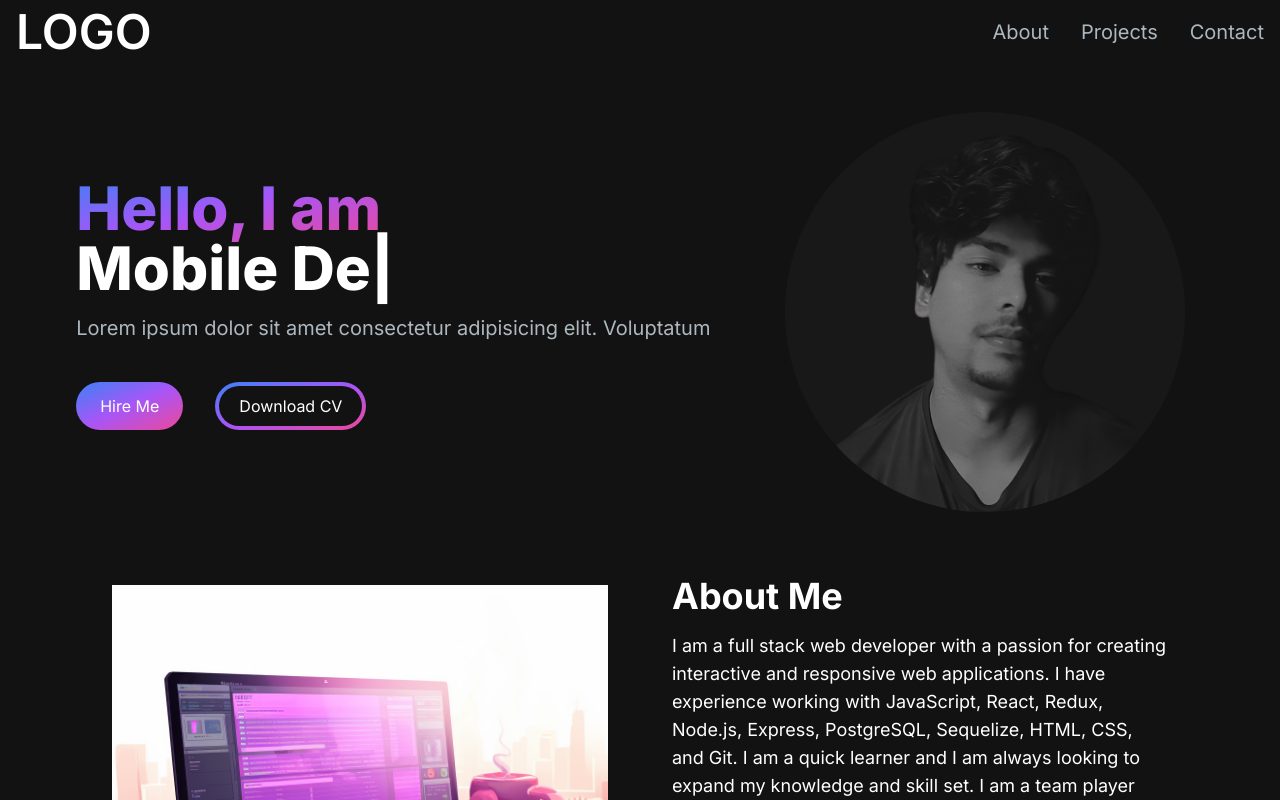
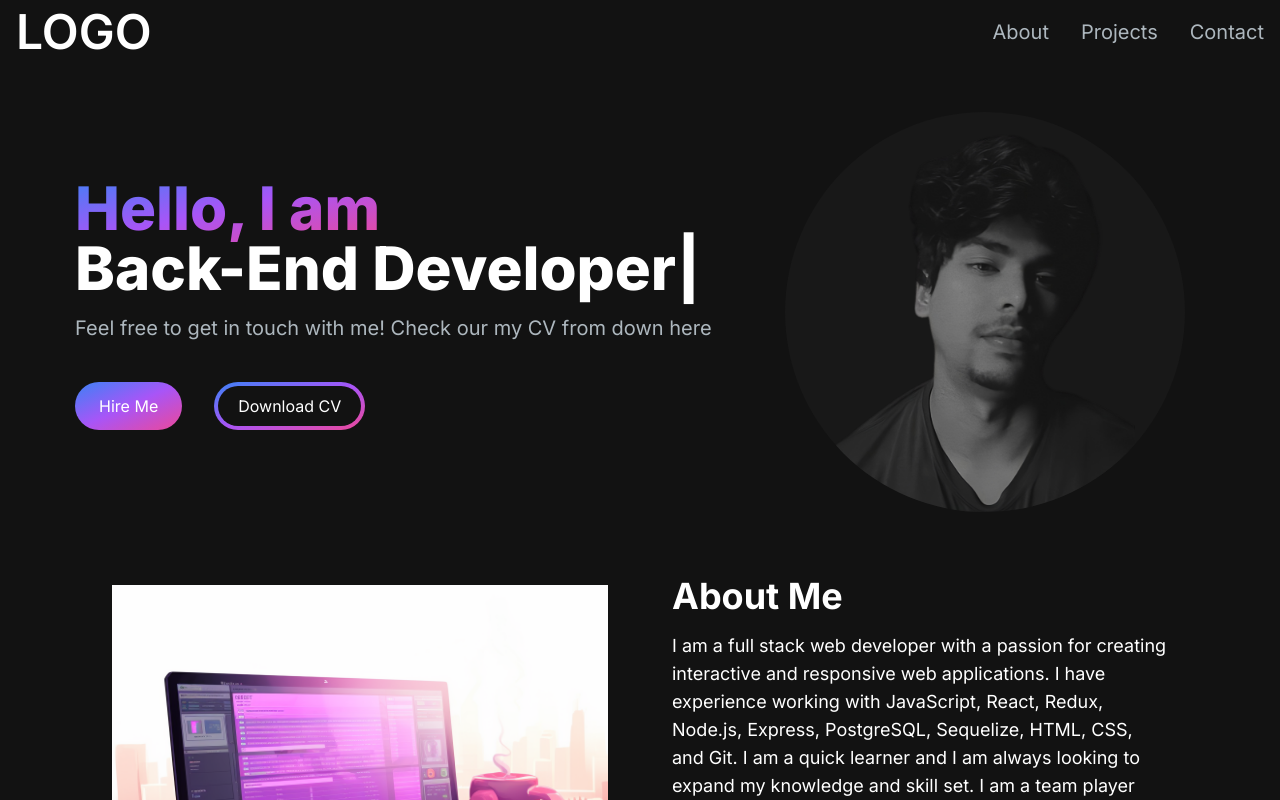
Before and after one commit to Jeffranjan/My-Portfolio, a Next.js app: page / in a window 1280 px wide. Shown: the top 800 px of the page. Built offline with nearby package versions, Linux system fonts and the light colour scheme.

Commit message:
Text Updated

```diff
--- a/src/app/components/HeroSection.jsx
+++ b/src/app/components/HeroSection.jsx
@@ -23,9 +23,9 @@ const HeroSection = () => {
               sequence={[
                 "Ranjan",
                 1000,
-                "Web Developer",
+                "Front-End Developer",
                 1000,
-                "Mobile Developer",
+                "Back-End Developer",
                 1000,
                 "UI/UX Designer",
                 1000,
@@ -36,7 +36,7 @@ const HeroSection = () => {
             />
           </h1>
           <p className="text-[#ADB7BE] text-base mb-6 sm:text-lg lg:text-xl">
-            Lorem ipsum dolor sit amet consectetur adipisicing elit. Voluptatum
+            Feel free to get in touch with me! Check our my CV from down here
           </p>
           <div>
             <button className="bg-gradient-to-br from-blue-500 via-purple-500 to-pink-500 hover:bg-slate-200 text-white px-6 py-3 rounded-full mr-4">
```
